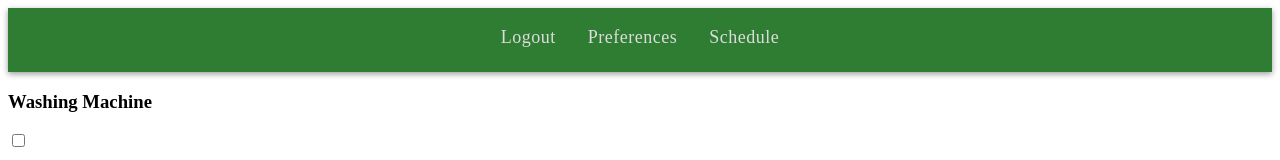
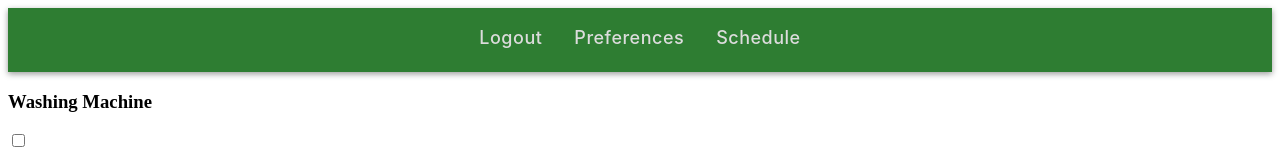
Before and after one commit to small-chicken/GreenHome, a React (Vite) app in the folder src/view/: page /preferences in a window 1280 px wide. Shown: the top 160 px of the page. Built offline with nearby package versions, Linux system fonts and the light colour scheme.

Commit message:
nicer header

```diff
--- a/src/view/src/components/Header/Header.css
+++ b/src/view/src/components/Header/Header.css
@@ -14,7 +14,7 @@
   position: sticky;
   top: 0;
   font-size: 1.125rem;
-  font: Manrope;
+  font-family: var(--cc-font-family);
   z-index: 1000;
 }
 
--- a/src/view/src/styles/theme.css
+++ b/src/view/src/styles/theme.css
@@ -1,4 +1,6 @@
 :root {
+  --cc-font-family: -apple-system, BlinkMacSystemFont, "Segoe UI", Roboto, Helvetica, Arial, sans-serif, "Apple Color Emoji", "Segoe UI Emoji", "Segoe UI Symbol";
+
   --bg: #F7F9F7;
   --surface: #FFFFFF;
   --text: #1D2B23;
```
